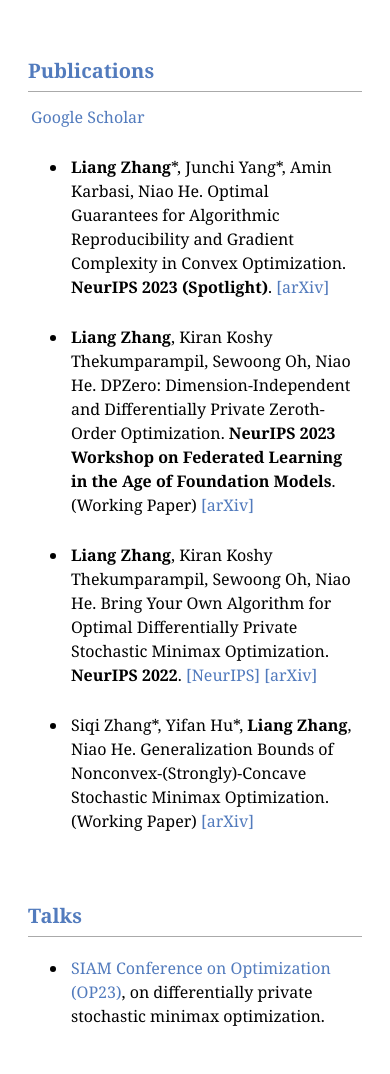
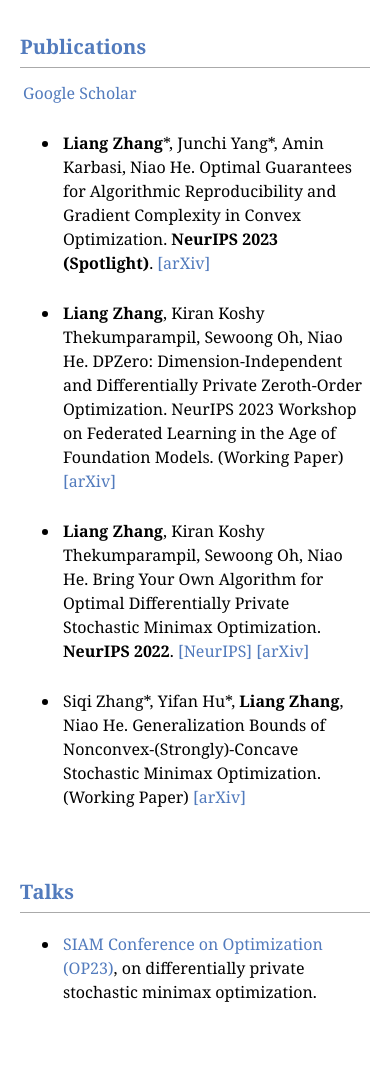
Before and after one commit to Liang137/liang137.github.io, a plain HTML site: page index.html in a window 390 px wide. Shown: the part 716-1790 px from the top of the page. Drawn offline with Linux system fonts and the light colour scheme.

Commit message:
new version

```diff
--- a/index.html
+++ b/index.html
@@ -34,7 +34,7 @@
             </li>
             <li>
                 <b>Liang Zhang</b>, Kiran Koshy Thekumparampil, Sewoong Oh, Niao He. DPZero: Dimension-Independent and Differentially Private Zeroth-Order Optimization.
-                <b>NeurIPS 2023 Workshop on Federated Learning in the Age of Foundation Models</b>. (Working Paper) <a href="https://arxiv.org/abs/2310.09639">[arXiv]</a>
+                NeurIPS 2023 Workshop on Federated Learning in the Age of Foundation Models. (Working Paper) <a href="https://arxiv.org/abs/2310.09639">[arXiv]</a>
             </li>
             <li>
                 <b>Liang Zhang</b>, Kiran Koshy Thekumparampil, Sewoong Oh, Niao He. Bring Your Own Algorithm for Optimal Differentially Private Stochastic Minimax Optimization.
--- a/style.css
+++ b/style.css
@@ -1,13 +1,16 @@
 body {
 	background: white;
 	font-family: Georgia, serif;
+	max-width: 940px;
 	padding-bottom: 8px;
-	margin-top: 50px;
+	margin-left: auto;
+	margin-right: auto;
 }
 
 header {
     text-align: center;
     padding: 0;
+	margin-top: 50px;
     background-color: white;
 }
 
@@ -28,8 +31,6 @@ h1, h2{
 	color: #527bbd;
 	margin-top: 10px;
 	margin-bottom: 10px;
-    margin-left: 250px;
-    margin-right: 250px;
 	padding-bottom: 10px;
 	line-height: 1.0;
 }
@@ -46,8 +47,6 @@ h2 {
 p {
 	margin-top: 0;
 	margin-bottom: 20px;
-    margin-left: 250px;
-    margin-right: 250px;
 	padding: 3px;
 	line-height: 1.5;
 }
@@ -55,8 +54,6 @@ p {
 li {
 	margin-top: 0;
 	margin-bottom: 20px;
-    margin-left: 250px;
-    margin-right: 250px;
 	padding: 3px;
 	line-height: 1.5;
 }
@@ -70,23 +67,8 @@ a:hover {
 	border-bottom: 1px solid gray;
 }
 
-@media only screen and (max-width: 800px) {
+@media only screen and (max-width: 768px) {
     body {
         font-size: 16px;
     }
-
-    h1, h2 {
-		margin-left: 0;
-		margin-right: 0;
-	}
-
-	p {
-		margin-left: 0;
-		margin-right: 0;
-	}
-
-	li {
-		margin-left: 0;
-		margin-right: 0;
-	}
 }
```
